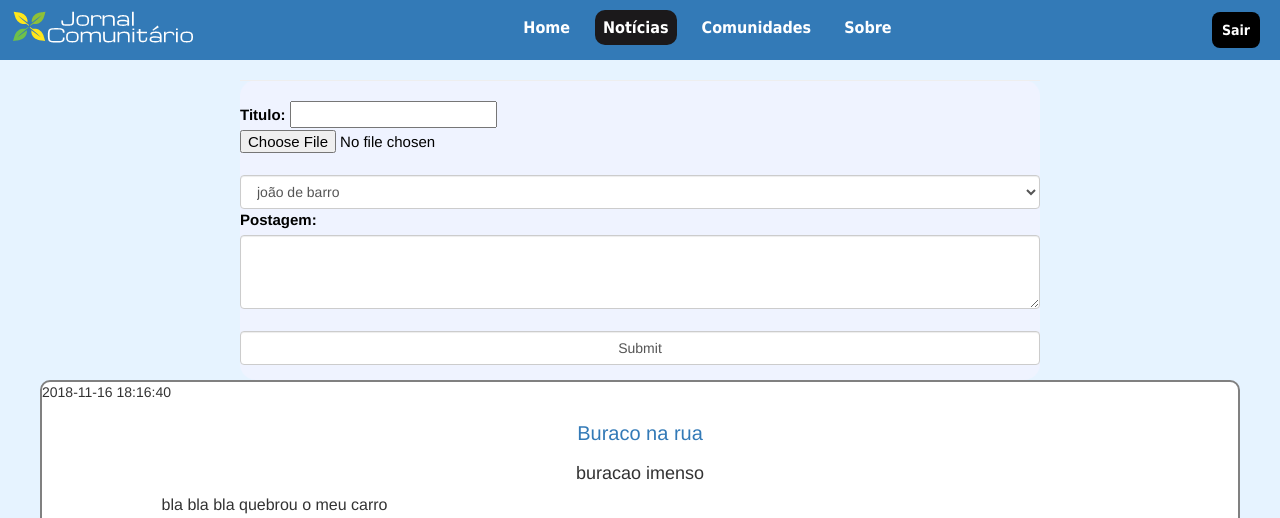
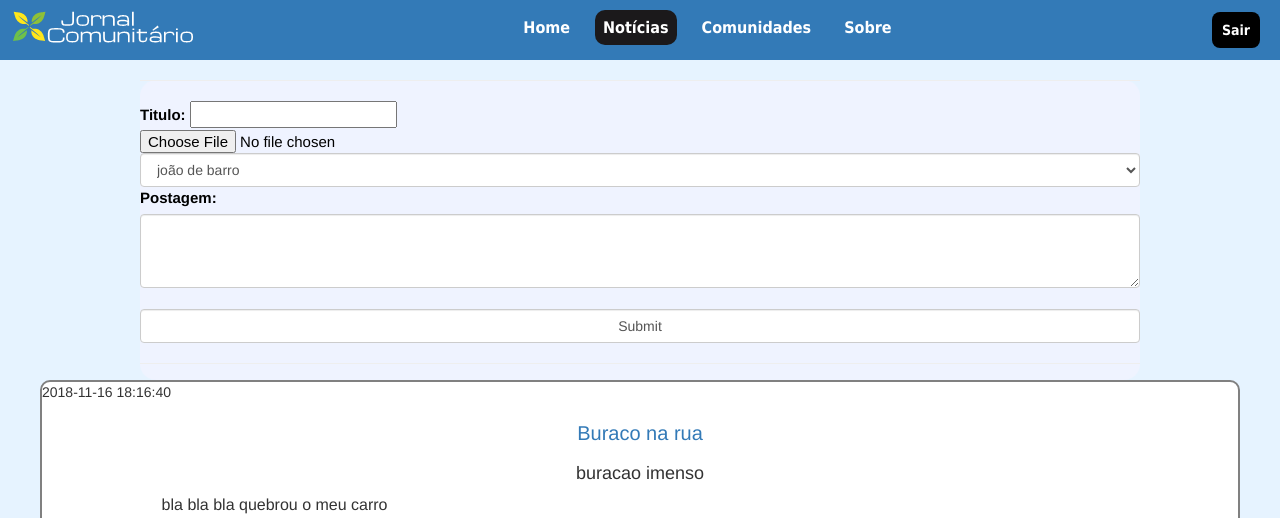
Before and after one commit to JonissonGomes/Jornal-Comunit-rio, a PHP site: page /php/home.php in a window 1280 px wide. Shown: the top 518 px of the page. Run offline with PHP 8.4, Linux system fonts and the light colour scheme; a user stored in the database is signed in; data comes from the database, SQL or seed files in the repository; grey boxes are pictures that could not be loaded.

Commit message:
Add files via upload

```diff
--- a/css/wjc.css
+++ b/css/wjc.css
@@ -148,7 +148,7 @@ a{
 
 /*Campo de postagem*/
 #POSTS{
-	width: 800px;
+	width: 1000px;
 	height: 300px;
 	border-radius: 16px;
 	color: black;
@@ -246,6 +246,11 @@ a{
 }
 .postA button:hover{
 	box-shadow: 2px 2px 2px #418efe ;
+}
+
+#output {
+	width: 100px;
+	position: absolute;
 }
 
 
```
